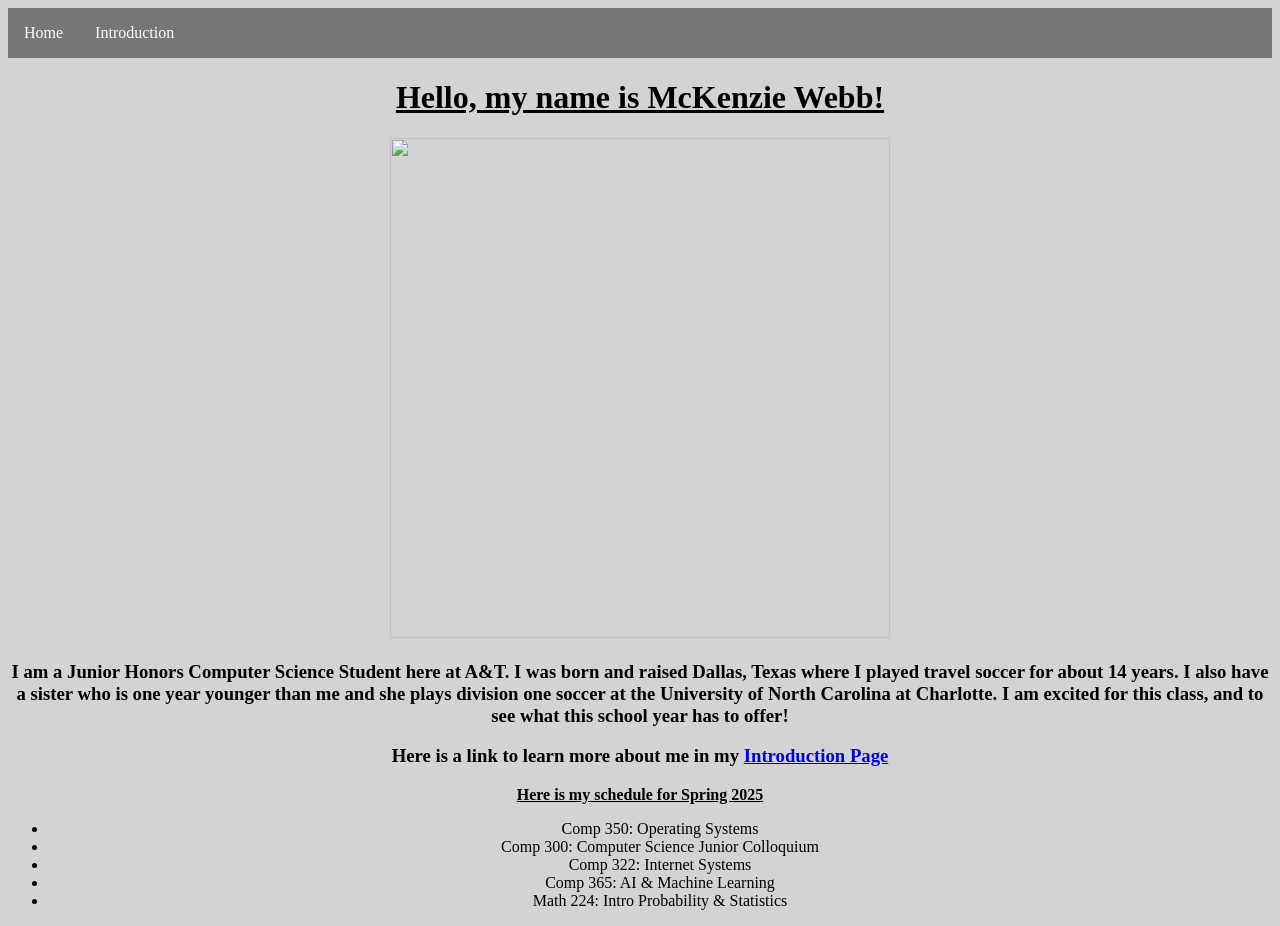
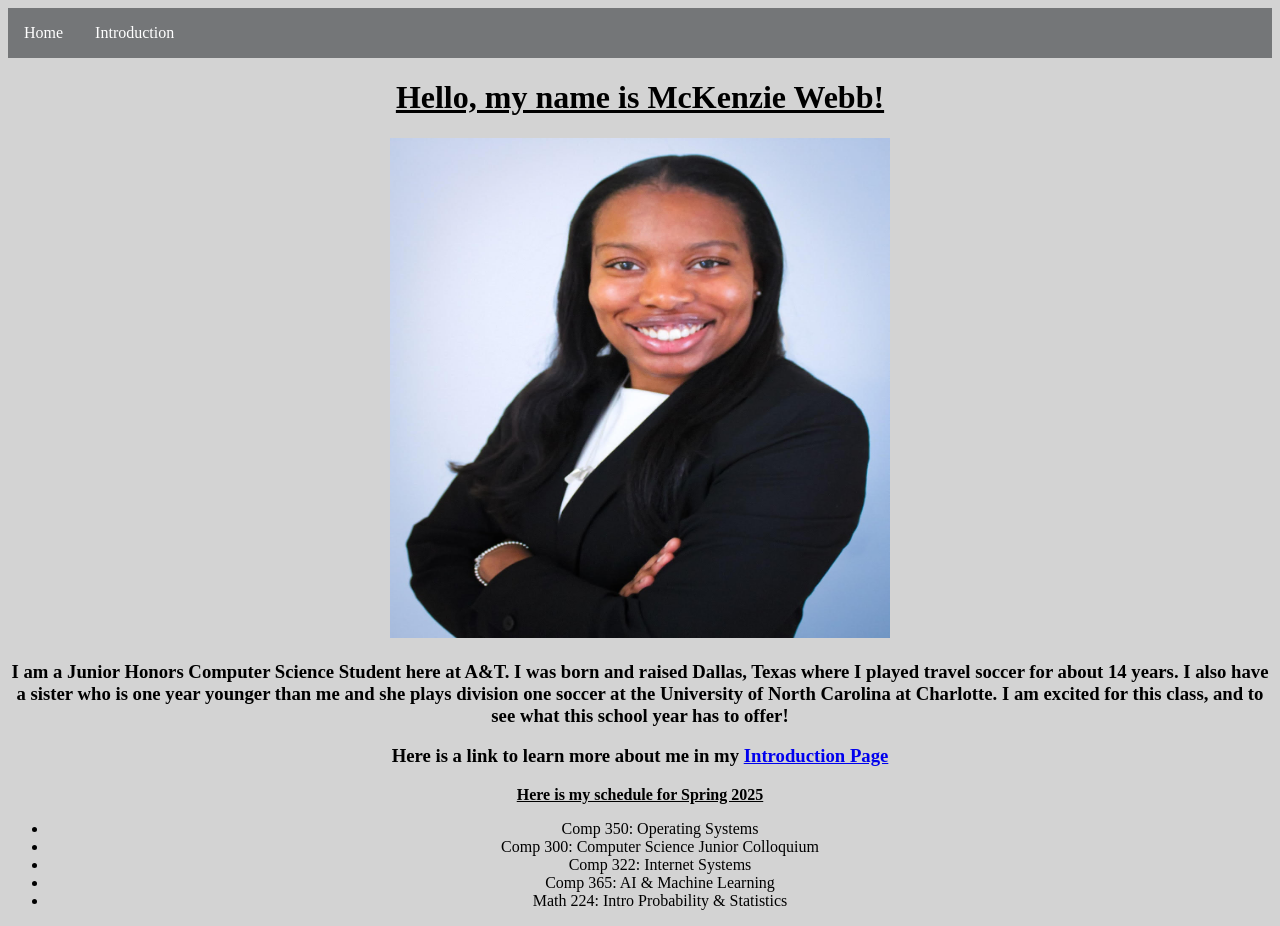
Before and after one commit to mckenziewebb/mckenziewebb.github.io, a plain HTML site: page index.html in a window 1280 px wide. Drawn offline with Linux system fonts and the light colour scheme.

Commit message:
Update index.html

```diff
--- a/index.html
+++ b/index.html
@@ -13,7 +13,7 @@
 
     <h1><u>Hello, my name is McKenzie Webb!</u></h1>
 
-    <img src="img/img1.jpg" width="500" height="500">
+    <img src="img1.jpg" width="500" height="500">
 
     <h3>I am a Junior Honors Computer Science Student here at A&T. I was born and raised Dallas, Texas where I
     played travel soccer for about 14 years. I also have a sister who is one year younger than me and she plays
```
